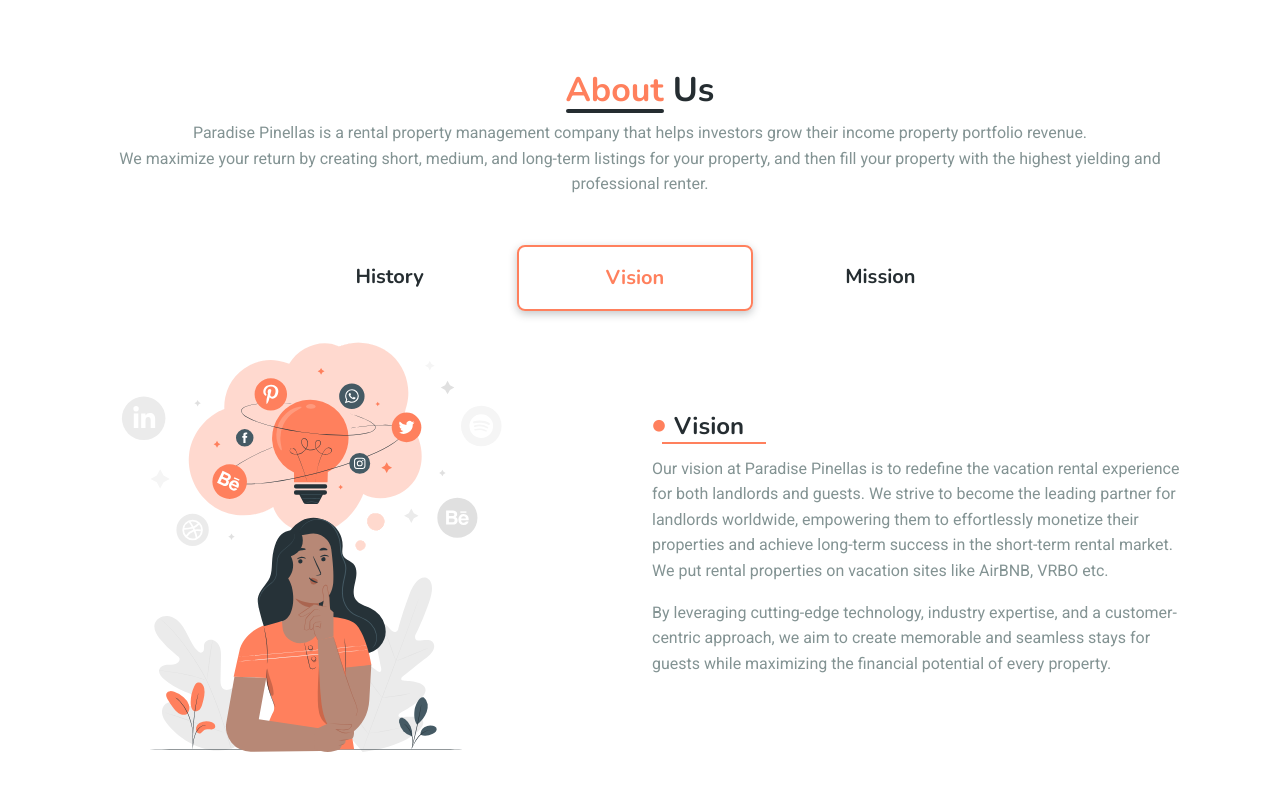
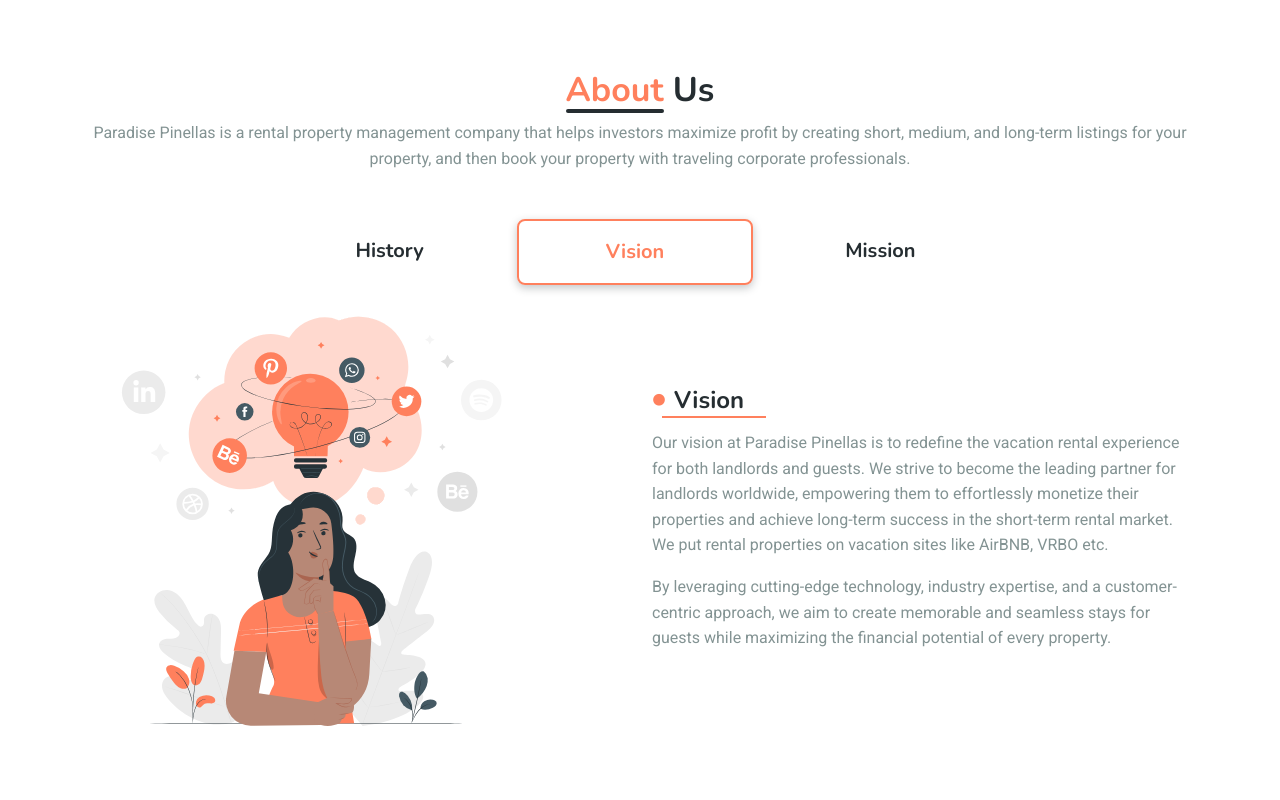
Before and after one commit to ParadisePinellas/Paradise, a plain HTML site: page index.html in a window 1280 px wide. Shown: the part 860-1660 px from the top of the page. Drawn offline with nearby package versions, Linux system fonts and the light colour scheme.

Commit message:
changed about-us and looks

```diff
--- a/index.html
+++ b/index.html
@@ -222,10 +222,9 @@
                         </h3>
                         <p>
                             Paradise Pinellas is a rental property management company that helps
-                            investors grow their income property portfolio revenue. <br />We
-                            maximize your return by creating short, medium, and long-term
-                            listings for your property, and then fill your property with the
-                            highest yielding and professional renter.
+                            investors maximize profit by creating short, medium, and long-term
+                            listings for your property, and then book your property with traveling
+                            corporate professionals.
                         </p>
                     </div>
                 </div>
@@ -1137,7 +1136,7 @@
 
 
 
-    <hr />
+<!--    <hr />-->
 <!--    &lt;!&ndash; start team &ndash;&gt;-->
 <!--    <section class="section team" id="team">-->
 <!--        <div class="container">-->
```
